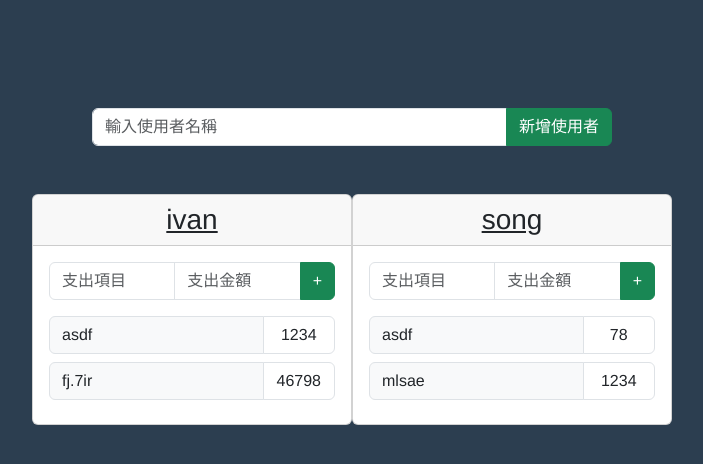
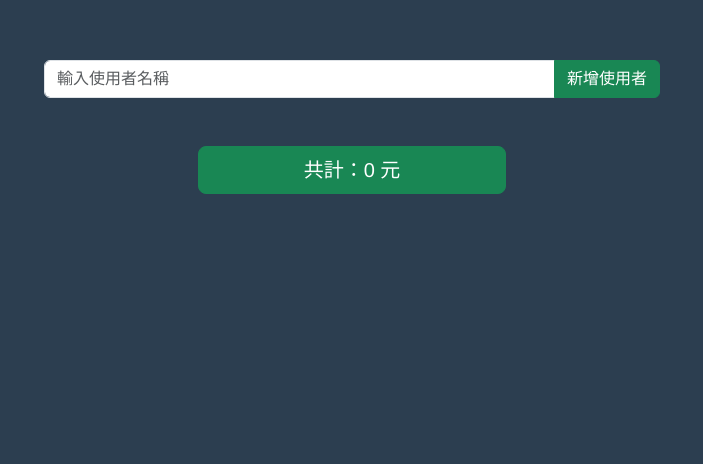
Before and after one commit to changgenglu/accounting-system, a Vue app: page / in a window 1280 px wide. Shown: the top 464 px of the page, without its empty margins (288-991 px from the left). Built offline with nearby package versions, Linux system fonts and the light colour scheme.

Commit message:
feat: 計算總金額

```diff
--- a/src/components/HomePage.vue
+++ b/src/components/HomePage.vue
@@ -1,29 +1,36 @@
 <template>
   <div class="container w-50">
+    <div class="row">
       <!-- <h1>多人帳務系統</h1> -->
-    <div class="input-group p-5">
+      <div class="input-group pb-4 col-12">
         <input type="text" class="form-control " v-model="newUsername" placeholder="輸入使用者名稱">
         <button class="btn btn-success" @click="addUser">新增使用者</button>
       </div>
-    <div class="row">
-      <div v-for="user in users" :key="user.id" class="card col-6 p-0">
+      <div v-for="user in users" :key="user.id" class="col-6 p-1">
+        <div class="card">
           <div class="card-header">
-          <a class="h3" href="#" @click="showInput(user.id)">{{ user.name }}</a>
+            <p class="h3">{{ user.name }}</p>
           </div>
           <div class="card-body">
             <div class="input-group mb-3">
-            <input class="form-control" type="text" v-model="expenseItem" placeholder="支出項目">
-            <input class="form-control" type="number" v-model="expenseAmount" placeholder="支出金額">
-            <button class="btn btn-success" @click="addExpense(user.id)">+</button>
+              <input class="form-control col-6" type="text" v-model.lazy="expenseItem" placeholder="支出項目">
+              <input class="form-control col-4" type="number" v-model.lazy="expenseAmount" placeholder="$">
+              <button class="btn btn-success col-2" @click="addExpense(user.id)">+</button>
             </div>
             <div v-for="(expense, index) in user.expenses" :key="index" class="mb-2">
               <div class="input-group">
-              <div class="input-group-text w-75">{{ expense.item }}</div>
-              <div class="form-control">{{ expense.amount }}</div>
+                <div class="col-6 input-group-text">{{ expense.item }}</div>
+                <div class="col-4 form-control">{{ expense.amount }}</div>
+                <button class="btn btn-danger col-2"
+                  @click="deleteExpense(user.id, expense.item, expense.amount)">-</button>
               </div>
             </div>
           </div>
         </div>
+      </div>
+    </div>
+    <div class="d-grid gap-2 col-6 mx-auto mt-4">
+      <button class="btn btn-lg btn-success">共計：{{ totalAmount }} 元</button>
     </div>
   </div>
 </template>
@@ -34,48 +41,38 @@ export default {
   data() {
     return {
       newUsername: "", // 新增使用者的名稱
-      users: [
-        {
-          id: 1,
-          name: 'ivan',
-          expenses: [
-            {
-              amount: 1234,
-              item: "asdf"
-            },
-            {
-              amount: 46798,
-              item: "fj.7ir"
-            },
-          ]
-        },
-        {
-          id: 2,
-          name: 'song',
-          expenses: [
-            {
-              amount: 78,
-              item: "asdf"
-            },
-            {
-              amount: 1234,
-              item: "mlsae"
-            },
-          ]
-        },
-
-      ], // 使用者清單陣列
+      users: [], // 使用者清單陣列
       activeUserId: null, // 目前正在編輯支出的使用者 ID
       expenseItem: '', // 支出項目輸入值
       expenseAmount: null, // 支出金額輸入值s
+      totalAmount: 0,
+    }
+  },
+  watch: {
+    expenseAmount: function () {
+      let totalAmount = 0;
+      for (const user of this.users) {
+        if (user.expenses) {
+          for (const expense of user.expenses) {
+            totalAmount += expense.amount;
+          }
+        }
+      }
+      this.totalAmount = totalAmount;
     }
   },
   methods: {
     addUser() {
       const username = this.newUsername.trim();
       if (username !== "") {
+        const user = this.users.find((user) => user.name === username);
+
+        if (typeof user === "undefined") {
           const user = { id: this.users.length + 1, name: username };
           this.users.push(user);
+        } else {
+          alert("User already exists: " + username)
+        }
         this.newUsername = "";
       }
     },
@@ -106,14 +103,16 @@ export default {
         this.expenseAmount = null;
       }
     },
+    deleteExpense(userId, item, amount) {
+      const user = this.users.find((user) => user.id === userId);
+      const expense = user.expenses.find((expense) => expense.item === item && expense.amount === amount);
+      if (expense) {
+        // delete expense
+        user.expenses.splice(expense, 1);
+      }
+    }
   },
 }
 </script>
 
-<style scoped>
-.payItem {
-  /* position: absolute;
-  right: 0;
-  top: 0; */
-}
-</style>
+<style scoped></style>
```
Lines whose indentation alone changed are shown as unchanged.
